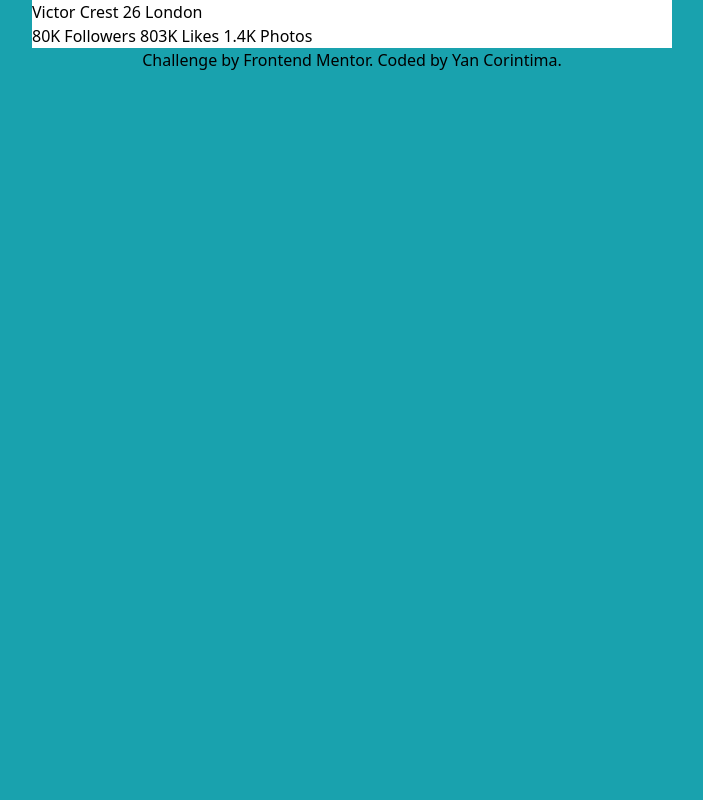
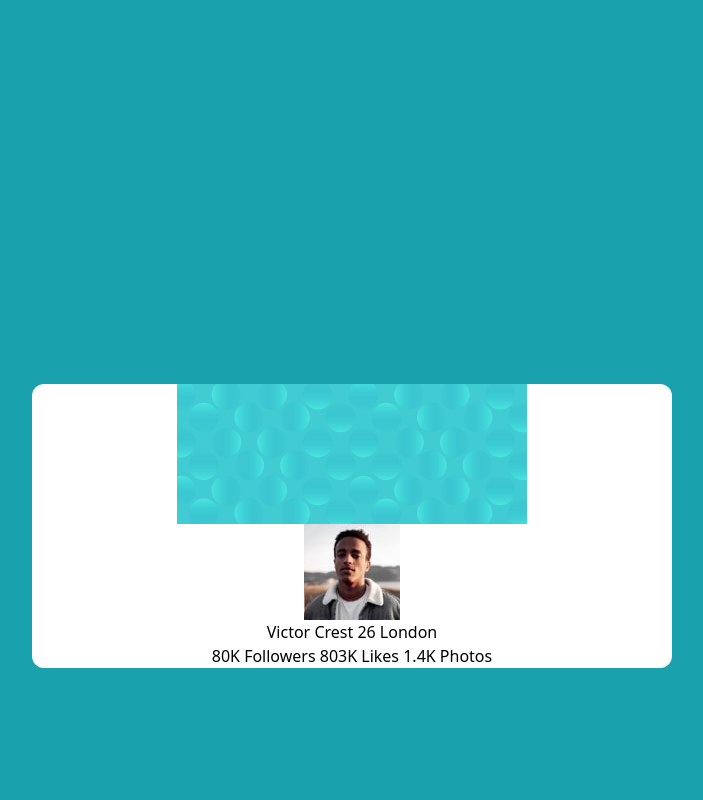
Before and after one commit to Nigraum/profile-card-component, a website: page src/index.html in a window 1280 px wide. Shown: the top 800 px of the page, without its empty margins (288-991 px from the left). Drawn offline with Linux system fonts and the light colour scheme.

Commit message:
Doning header

```diff
--- a/src/index.html
+++ b/src/index.html
@@ -11,8 +11,10 @@
   <title>Frontend Mentor | Profile card component</title>
 </head>
 <body class="bg-darkCyan-300 flex items-center justify-center flex-col">
-  <div class="w-1/2 bg-white">
-    <div class="">
+  <div class="w-1/2 bg-white rounded-xl flex items-center justify-center flex-col my-96">
+    <div class="flex items-center justify-center flex-col">
+      <img src="./assets/images/bg-pattern-card.svg" alt="Card theme photo">
+      <img src="./assets/images/image-victor.jpg" alt="Profile">
       Victor Crest
       26
       London
```
Also changed, not shown: src/output.css.
